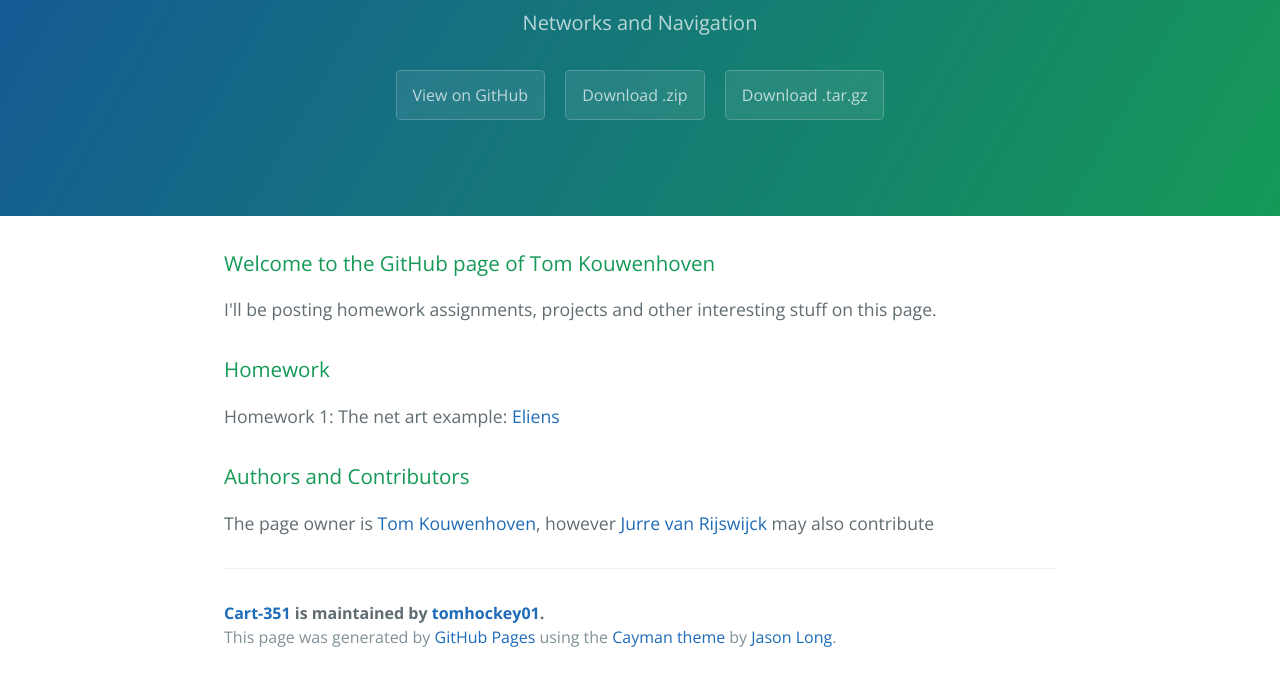
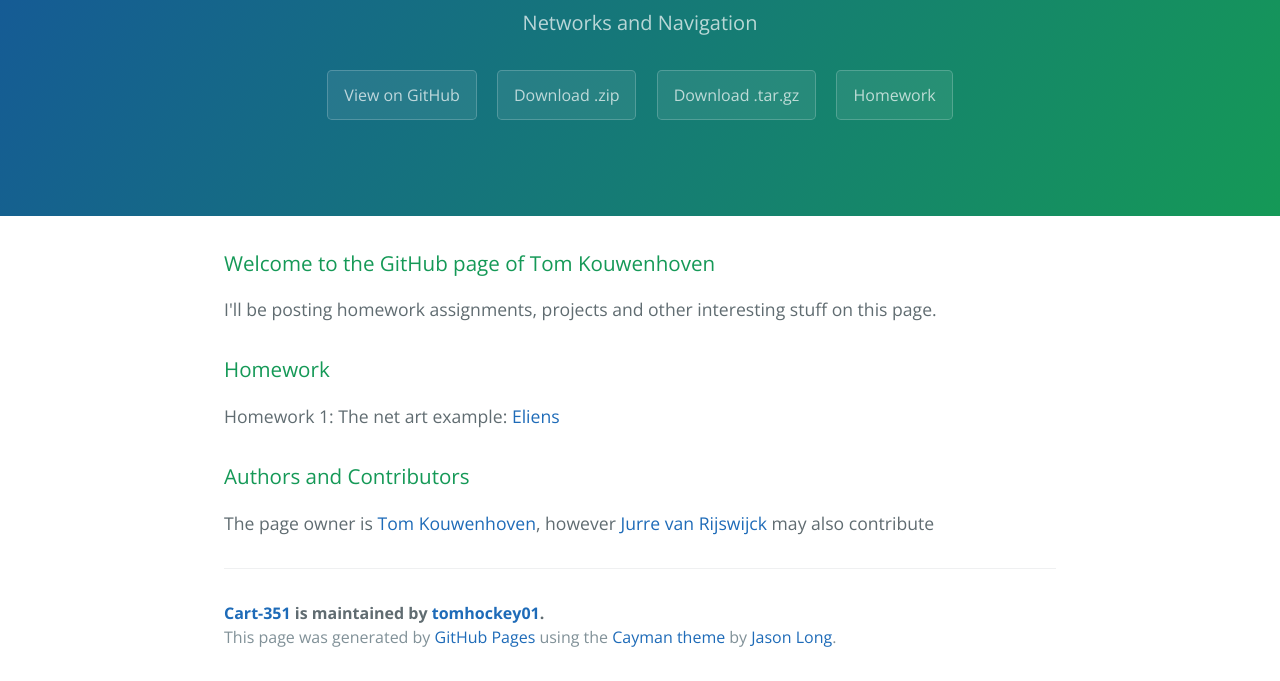
Before and after one commit to tomhockey01/CART-351, a plain HTML site: page index.html in a window 1280 px wide. Shown: the part 167-848 px from the top of the page. Drawn offline with nearby package versions, Linux system fonts and the light colour scheme.

Commit message:
Update index.html

```diff
--- a/index.html
+++ b/index.html
@@ -16,6 +16,7 @@
       <a href="https://github.com/tomhockey01/CART-351" class="btn">View on GitHub</a>
       <a href="https://github.com/tomhockey01/CART-351/zipball/master" class="btn">Download .zip</a>
       <a href="https://github.com/tomhockey01/CART-351/tarball/master" class="btn">Download .tar.gz</a>
+      <a href="Homework" class="btn">Homework</a>
     </section>
 
     <section class="main-content">
@@ -25,7 +26,7 @@
 <p>I'll be posting homework assignments, projects and other interesting stuff on this page.</p>
 
 <h3>
-<a id="Homework" class="anchor" href="#Homework" aria-hidden="true"><span aria-hidden="true" class="octicon octicon-link"></span></a>Homework</h3>
+<a id="#Homework" class="anchor" href="#Homework" aria-hidden="true"><span aria-hidden="true" class="octicon octicon-link"></span></a>Homework</h3>
 
   <p>Homework 1: The net art example: <a href="http://ar.eliens.net">Eliens</a> </p>
 
```
